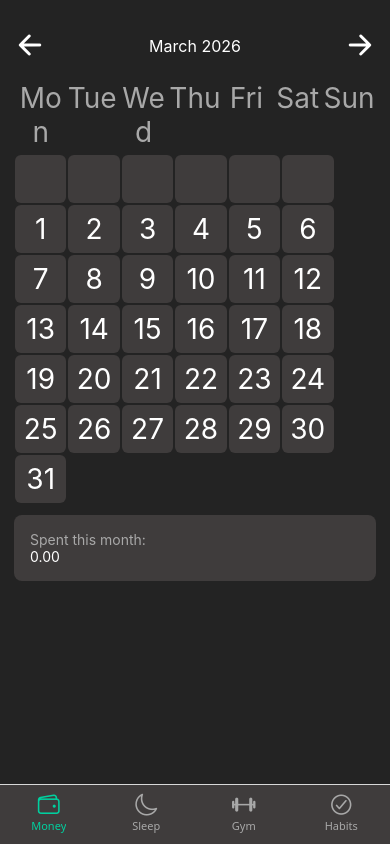
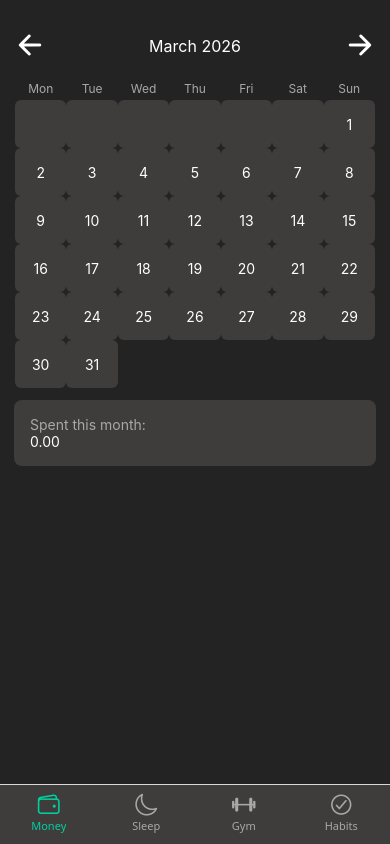
Before and after one commit to Strma77/Monk-Dew, a React Native app: screen /Money in a window 390 px wide. Built offline with nearby package versions, Linux system fonts and the light colour scheme.

Commit message:
Fixed scaling issues, moving to functions

```diff
--- a/src/features/money/components/CalendarGrid.js
+++ b/src/features/money/components/CalendarGrid.js
@@ -40,7 +40,7 @@ const styles = StyleSheet.create({
         flexDirection: 'row',
         flexWrap: 'wrap',
         paddingHorizontal: scale(1),
-        gap: scale(2),
+
     },
     weekRow: {
         flexDirection: 'row',
@@ -50,7 +50,7 @@ const styles = StyleSheet.create({
         width: '14.28%',
         textAlign: 'center',
         color: colors.textSecondary,
-        fontSize: fontSize.xxl,
+        fontSize: fontSize.sm,
         paddingVertical: spacing.xs
     }
 })
--- a/src/features/money/components/CalendarHeader.js
+++ b/src/features/money/components/CalendarHeader.js
@@ -31,6 +31,8 @@ const styles = StyleSheet.create({
     },
     middleText: {
         color: colors.textPrimary,
-        fontSize: fontSize.lg
+        fontSize: fontSize.lg,
+        textAlign: 'center',
+        flex: 1
     },
 });
--- a/src/features/money/components/DayCell.js
+++ b/src/features/money/components/DayCell.js
@@ -29,7 +29,7 @@ const styles = StyleSheet.create({
     },
     dayText: {
         color: colors.textPrimary,
-        fontSize: fontSize.xxl
+        fontSize: fontSize.md
     },
     dot: {
         borderRadius: 4,
```
